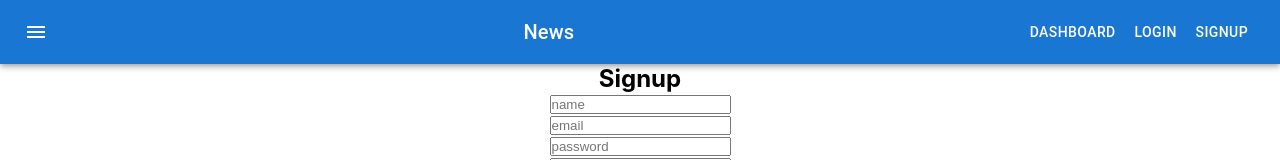
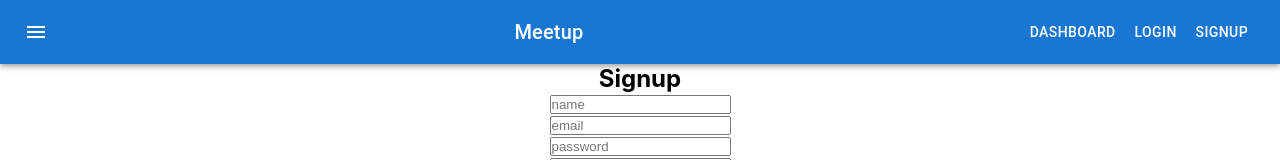
Before and after one commit to bhawaniCodes/unit-5_Assignment, a React (Create React App) app in the folder sprint-2/Evalution/sprint_2_exam_app/: page /signup in a window 1280 px wide. Shown: the top 160 px of the page. Built offline with nearby package versions, Linux system fonts and the light colour scheme.

Commit message:
name change

```diff
--- a/sprint-2/Evalution/sprint_2_exam_app/src/Components/Navbar.jsx
+++ b/sprint-2/Evalution/sprint_2_exam_app/src/Components/Navbar.jsx
@@ -31,7 +31,7 @@ export default function Navbar() {
                             component="div"
                             sx={{ flexGrow: 1 }}
                         >
-                            News
+                            Meetup
                         </Typography>
                         <Button
                             color="inherit"
```
